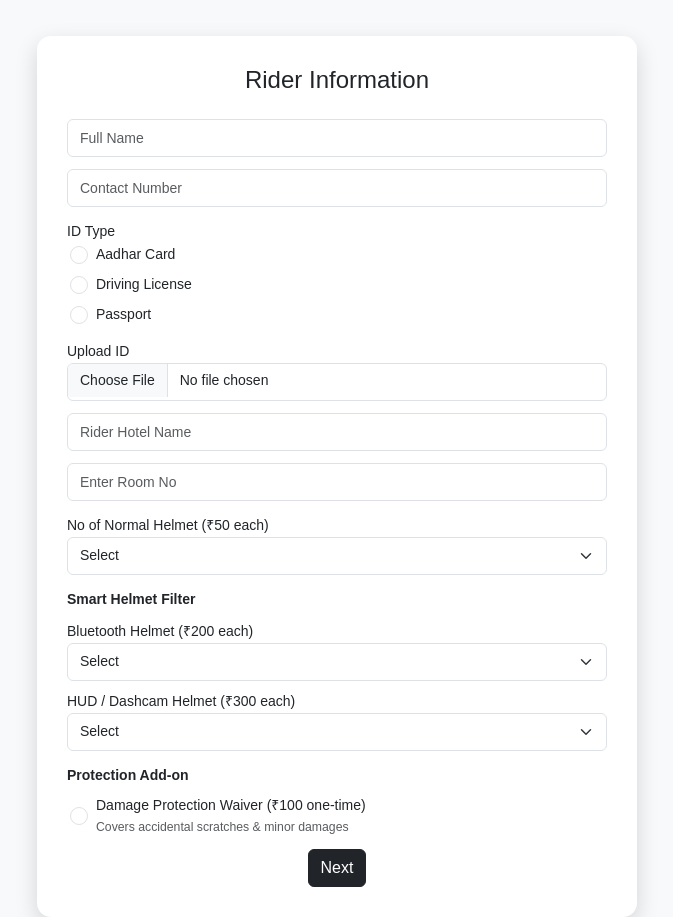
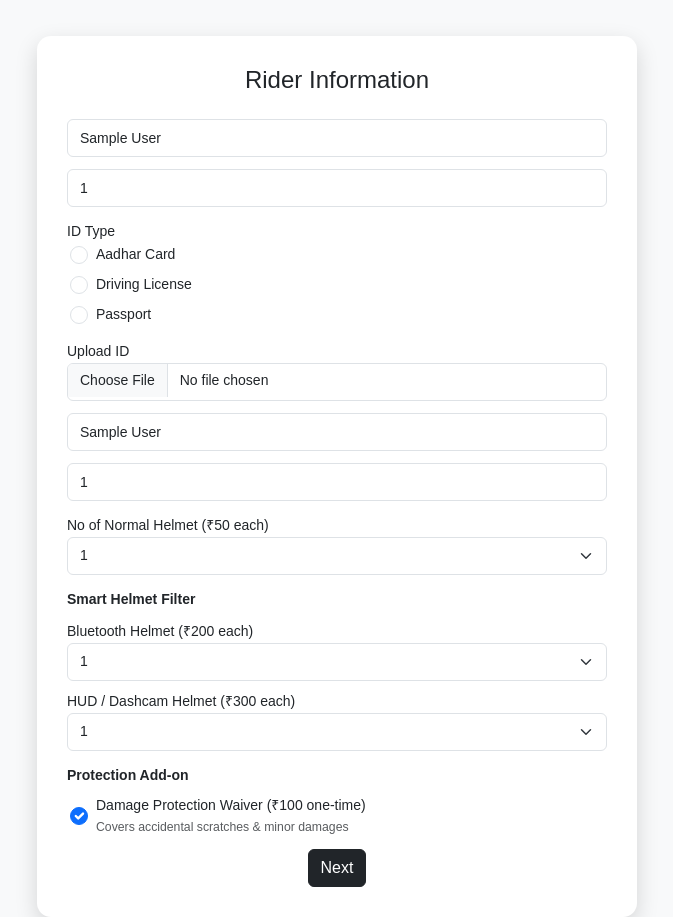
Before and after one commit to wtwinds/Helmet_Rental, a Flask app: page /rider-info in a window 1280 px wide. Shown: the part 64-981 px from the top of the page, without its empty margins (303-976 px from the left). Run offline with Flask 3, Linux system fonts and the light colour scheme; the visitor is signed in with stand-in values (Sample User, id 1).

Commit message:
helmet  new commit

```diff
--- a/app.py
+++ b/app.py
@@ -107,7 +107,7 @@ def rider_info():
     if "user_name" not in session:
         return redirect(url_for("login"))
 
-    return render_template("rider_info.html", back_url="/shop")
+    return render_template("rider_info.html",data=session, back_url="/shop")
 
 #save rider info
 @app.route("/save-rider", methods=["POST"])
@@ -119,9 +119,9 @@ def save_rider():
     hotel_name = request.form.get("hotel_name")
     room_no = request.form.get("room_no")
 
-    normal_helmet = int(request.form.get("normal_helmet",0))
-    bluetooth_helmet=int(request.form.get("bluetooth_helmet",0))
-    hud_helmet=int(request.form.get("hud_helmet",0))
+    normal_helmet = int(request.form.get("normal_helmet") or 0)
+    bluetooth_helmet=int(request.form.get("bluetooth_helmet") or 0)
+    hud_helmet=int(request.form.get("hud_helmet") or 0)
 
     damage_protection=request.form.get("damage_protection")
 
@@ -129,23 +129,31 @@ def save_rider():
         flash("Please select at least one helmet", "error")
         return redirect(url_for("rider_info"))
 
-    #total_helmets=normal_helmet+bluetooth_helmet+hud_helmet
-
-    if normal_helmet>0 and (bluetooth_helmet>0 or hud_helmet>0):
-        flash("Select either Normal or Smart helmets only","error")
+    if normal_helmet==2 and (bluetooth_helmet>0 or hud_helmet>0):
+        flash("Cannot select others when Normal=2", "error")
         return redirect(url_for("rider_info"))
 
-    if normal_helmet>2:
-        flash("Maximum 2 Normal helmets allowed", "error")
+    if bluetooth_helmet==2 and (normal_helmet>0 or hud_helmet>0):
+        flash("Cannot select others when bluetooth =2","error")
         return redirect(url_for("rider_info"))
 
-    if(bluetooth_helmet+hud_helmet)>2:
-        flash("Maximum 2 Smart helmets allowed","error")
+    if hud_helmet==2 and (bluetooth_helmet>0 or normal_helmet>0):
+        flash("Cannot select others when HUD=2","error")
+        return redirect(url_for("rider_info"))
+
+    if (bluetooth_helmet+hud_helmet+normal_helmet)>2:
+        flash("Maximum 2 smart helmet allowed", "error")
         return redirect(url_for("rider_info"))
 
     session["normal_helmet"] = int(normal_helmet)
     session["bluetooth_helmet"]=bluetooth_helmet
     session["hud_helmet"]=hud_helmet
+
+    session["fullname"]=fullname
+    session["contact"]=contact
+    session["hotel_name"]=hotel_name
+    session["room_no"]=room_no
+    session["id_type"]=id_type
 
     if damage_protection=="yes":
         session["damage_protection"]=100
--- a/templates/rider_info.html
+++ b/templates/rider_info.html
@@ -2,15 +2,11 @@
 <html>
 
 <head>
-
     <title>Rider Information</title>
-
     <meta name="viewport" content="width=device-width, initial-scale=1">
 
     <link href="https://cdn.jsdelivr.net/npm/bootstrap@5.3.3/dist/css/bootstrap.min.css" rel="stylesheet">
-
     <link rel="stylesheet" href="{{ url_for('static', filename='css/style.css') }}">
-
     <script src="{{ url_for('static', filename='js/theme.js') }}"></script>
 </head>
 
@@ -19,7 +15,6 @@
     {% include 'navbar.html' %}
 
     <div class="container rider-container">
-
         <div class="rider-card">
 
             <h4 class="text-center mb-4">Rider Information</h4>
@@ -27,95 +22,107 @@
             {% with messages = get_flashed_messages(category_filter=["rider_success"]) %}
             {% if messages %}
             {% for message in messages %}
-            <div class="alert alert-success text-center">
-                {{ message }}
-            </div>
+            <div class="alert alert-success text-center">{{ message }}</div>
             {% endfor %}
             {% endif %}
             {% endwith %}
 
             <form action="/save-rider" method="POST" enctype="multipart/form-data">
 
+                <!-- NAME -->
                 <div class="mb-3">
-                    <input type="text" name="fullname" placeholder="Full Name" class="form-control" required>
+                    <input type="text" name="fullname" value="{{ data.get('fullname','') }}" placeholder="Full Name"
+                        class="form-control" required>
                 </div>
 
+                <!-- CONTACT -->
                 <div class="mb-3">
-                    <input type="text" name="contact" placeholder="Contact Number" class="form-control" required>
+                    <input type="text" name="contact" value="{{ data.get('contact','') }}" placeholder="Contact Number"
+                        class="form-control" required>
                 </div>
 
+                <!-- ID TYPE -->
                 <div class="mb-3">
                     <label>ID Type</label>
 
                     <div class="form-check">
-                        <input class="form-check-input" type="radio" name="id_type" value="Aadhar card">
+                        <input class="form-check-input" type="radio" name="id_type" value="Aadhar card" {% if
+                            data.get('id_type')=='Aadhar card' %}checked{% endif %}>
                         <label class="form-check-label">Aadhar Card</label>
                     </div>
 
                     <div class="form-check">
-                        <input class="form-check-input" type="radio" name="id_type" value="Driving license">
+                        <input class="form-check-input" type="radio" name="id_type" value="Driving license" {% if
+                            data.get('id_type')=='Driving license' %}checked{% endif %}>
                         <label class="form-check-label">Driving License</label>
                     </div>
 
                     <div class="form-check">
-                        <input class="form-check-input" type="radio" name="id_type" value="Passport">
+                        <input class="form-check-input" type="radio" name="id_type" value="Passport" {% if
+                            data.get('id_type')=='Passport' %}checked{% endif %}>
                         <label class="form-check-label">Passport</label>
                     </div>
 
                 </div>
+
+                <!-- FILE -->
                 <div class="mb-3">
                     <label>Upload ID</label>
-                    <input type="file" name="id_image" class="form-control" accept=".jpg,.jpeg,.png,.pdf">
+                    <input type="file" name="id_image" class="form-control">
                 </div>
 
+                <!-- HOTEL -->
                 <div class="mb-3">
-                    <input type="text" name="hotel_name" placeholder="Rider Hotel Name" class="form-control">
+                    <input type="text" name="hotel_name" value="{{ data.get('hotel_name','') }}"
+                        placeholder="Rider Hotel Name" class="form-control">
                 </div>
 
+                <!-- ROOM -->
                 <div class="mb-3">
-                    <input type="text" name="room_no" placeholder="Enter Room No" class="form-control">
+                    <input type="text" name="room_no" value="{{ data.get('room_no','') }}" placeholder="Enter Room No"
+                        class="form-control">
                 </div>
 
-                <!-- NORMAL HELMET -->
+                <!-- NORMAL -->
                 <div class="mb-3">
                     <label>No of Normal Helmet (₹50 each)</label>
                     <select name="normal_helmet" class="form-select">
                         <option value="">Select</option>
-                        <option value="1">1</option>
-                        <option value="2">2</option>
+                        <option value="1" {% if data.get('normal_helmet')==1 %}selected{% endif %}>1</option>
+                        <option value="2" {% if data.get('normal_helmet')==2 %}selected{% endif %}>2</option>
                     </select>
                 </div>
 
-                <!-- SMART HELMET FILTER -->
+                <!-- SMART -->
                 <div class="mb-3">
                     <label class="fw-bold">Smart Helmet Filter</label>
 
-                    <!-- Bluetooth -->
                     <div class="mt-2">
                         <label>Bluetooth Helmet (₹200 each)</label>
                         <select name="bluetooth_helmet" class="form-select">
                             <option value="">Select</option>
-                            <option value="1">1</option>
-                            <option value="2">2</option>
+                            <option value="1" {% if data.get('bluetooth_helmet')==1 %}selected{% endif %}>1</option>
+                            <option value="2" {% if data.get('bluetooth_helmet')==2 %}selected{% endif %}>2</option>
                         </select>
                     </div>
 
-                    <!-- HUD -->
                     <div class="mt-2">
                         <label>HUD / Dashcam Helmet (₹300 each)</label>
                         <select name="hud_helmet" class="form-select">
                             <option value="">Select</option>
-                            <option value="1">1</option>
-                            <option value="2">2</option>
+                            <option value="1" {% if data.get('hud_helmet')==1 %}selected{% endif %}>1</option>
+                            <option value="2" {% if data.get('hud_helmet')==2 %}selected{% endif %}>2</option>
                         </select>
                     </div>
                 </div>
 
+                <!-- DAMAGE -->
                 <div class="mb-3">
                     <label class="fw-bold">Protection Add-on</label>
 
                     <div class="form-check mt-2">
-                        <input class="form-check-input" type="checkbox" name="damage_protection" value="yes">
+                        <input class="form-check-input" type="checkbox" name="damage_protection" value="yes" {% if
+                            data.get('damage_protection')==100 %}checked{% endif %}>
                         <label class="form-check-label">
                             Damage Protection Waiver (₹100 one-time)
                             <br>
@@ -126,6 +133,7 @@
                     </div>
                 </div>
 
+                <!-- BUTTON -->
                 <div class="text-center">
                     <button class="btn btn-dark">Next</button>
                 </div>
@@ -133,7 +141,6 @@
             </form>
 
         </div>
-
     </div>
 
     <script>
@@ -144,6 +151,7 @@
     </script>
 
     <script src="{{ url_for('static', filename='js/helmet-limit.js') }}"></script>
+
 </body>
 
 </html>
```
Also changed, not shown: static/js/helmet-limit.js (+16 -12 lines).
